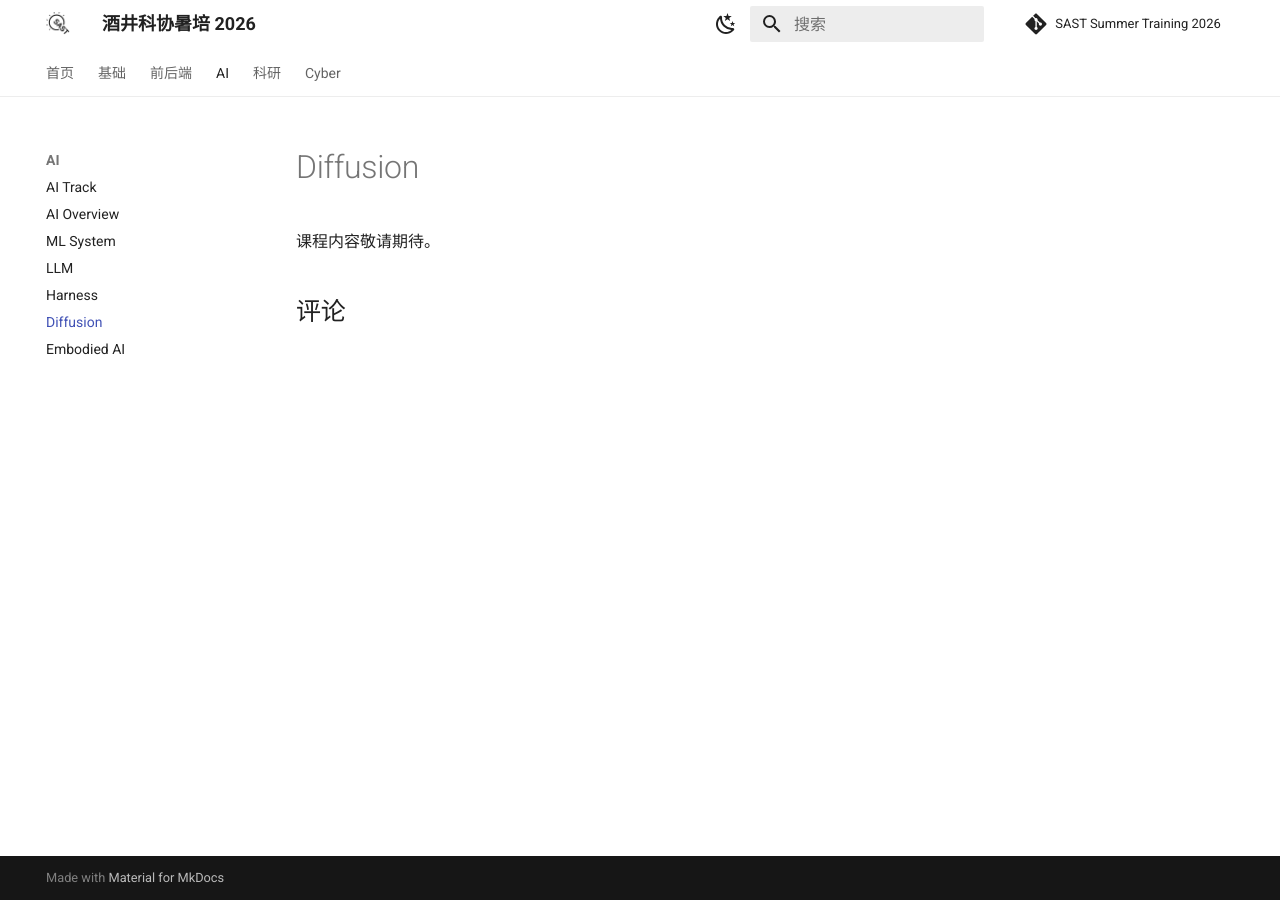
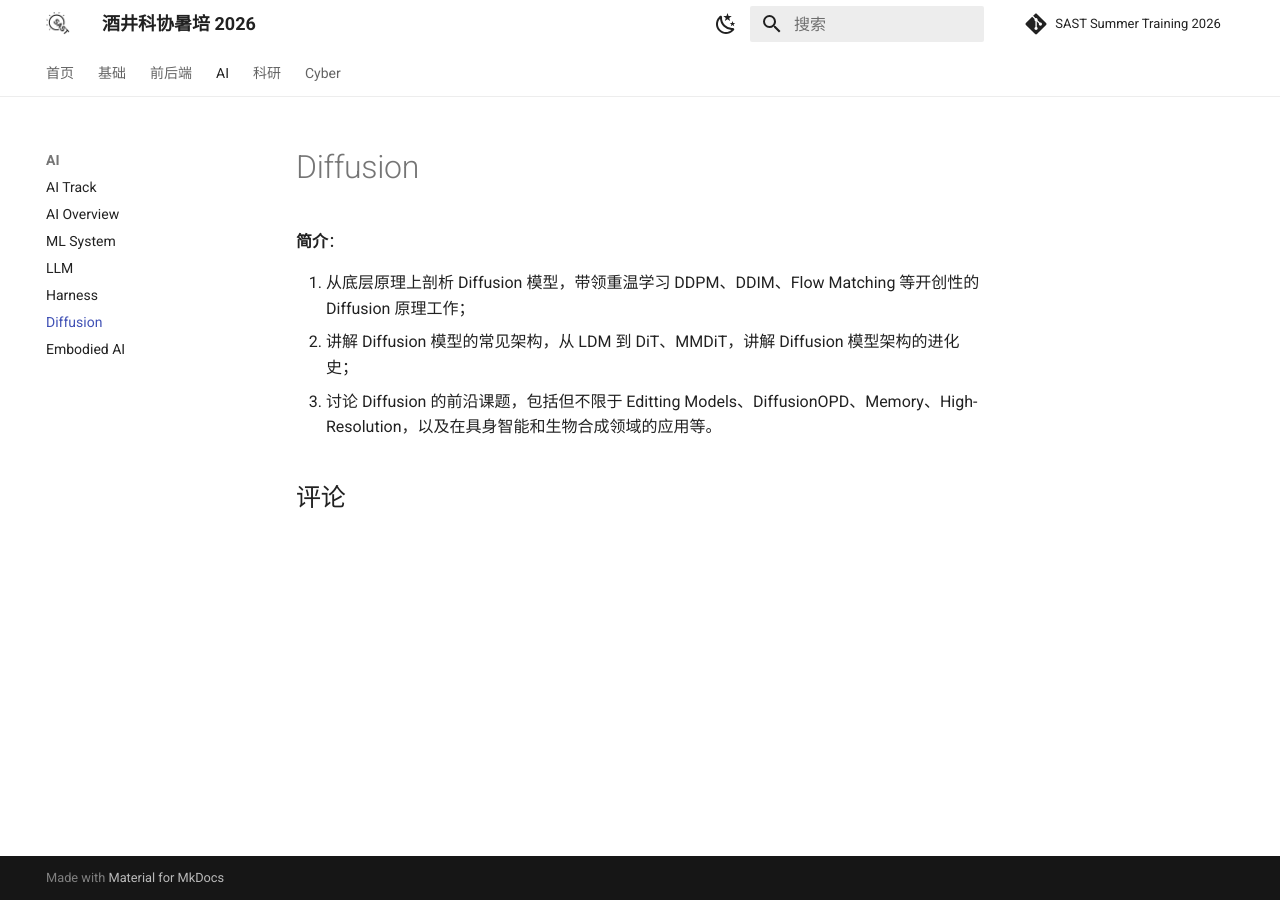
Before and after one commit to sast-summer-training-2026/sast-summer-training-2026.github.io, an MkDocs documentation site: the page built from docs/ai/diffusion/index.md, in a window 1280 px wide. Built offline with MkDocs 1.6.1 and Material for MkDocs 9.7.7, drawn with Linux system fonts in a browser that asks for light colours; comment, search, counter and statistics services are not loaded.

```diff
--- a/docs/ai/diffusion/index.md
+++ b/docs/ai/diffusion/index.md
@@ -1,3 +1,7 @@
 # Diffusion
 
-课程内容敬请期待。
+**简介**：
+
+1. 从底层原理上剖析 Diffusion 模型，带领重温学习 DDPM、DDIM、Flow Matching 等开创性的 Diffusion 原理工作；
+2. 讲解 Diffusion 模型的常见架构，从 LDM 到 DiT、MMDiT，讲解 Diffusion 模型架构的进化史；
+3. 讨论 Diffusion 的前沿课题，包括但不限于 Editting Models、DiffusionOPD、Memory、High-Resolution，以及在具身智能和生物合成领域的应用等。
```
Also changed, not shown: docs/ai/LLM/index.md (+5 -1 lines), docs/ai/embodied/index.md (+3 -1 lines), docs/ai/overview/index.md (+1 -1 lines), docs/frontend-and-backend/backend/index.md (+3 -1 lines), docs/frontend-and-backend/frontend/index.md (+3 -1 lines).
